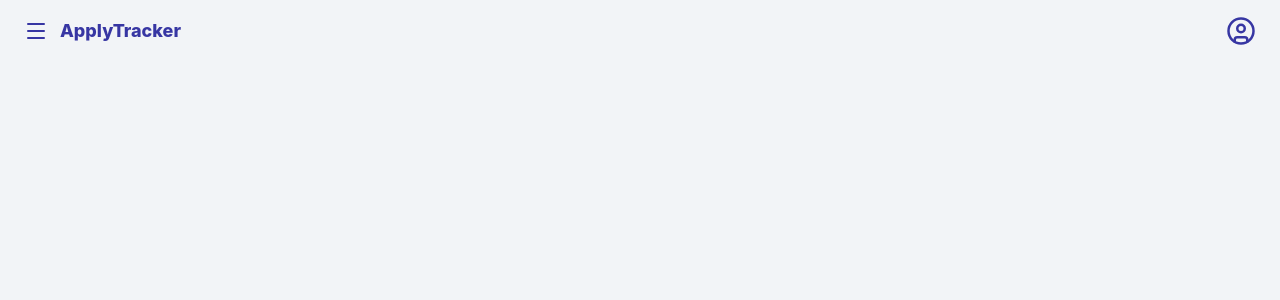
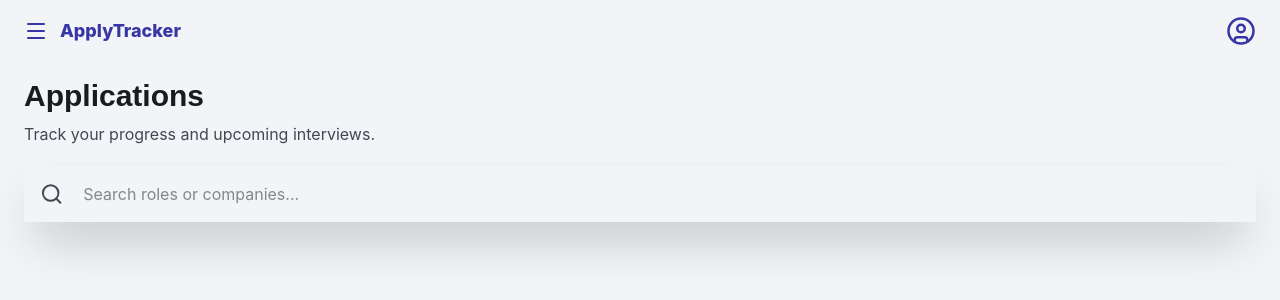
Before and after one commit to ibraSanusi/apply-tracker-frontend, a React (Vite) app: page /chat in a window 1280 px wide. Shown: the top 300 px of the page. Built offline with nearby package versions, Linux system fonts and the light colour scheme; no server answers; sample sign-in values are in the browser's storage.

Commit message:
Add SearchInput ui

```diff
--- /dev/null
+++ b/src/components/SearchInput.tsx
@@ -0,0 +1,10 @@
+import { Search } from "lucide-react";
+
+export default function SearchInput() {
+    return (
+        <div className="shadow-2xl p-4 flex gap-3 my-5 focus-within:outline-2 focus-within:outline-red-100">
+            <Search className="text-slate-700" />
+            <input className="px-2 w-full outline-none" type="text" placeholder="Search roles or companies..." />
+        </div>
+    )
+}
--- a/src/pages/Chat/Chat.tsx
+++ b/src/pages/Chat/Chat.tsx
@@ -1,9 +1,18 @@
 import Header from "../../components/Header";
+import SearchInput from "../../components/SearchInput.tsx";
 
 export default function Chat() {
     return (
         <div>
-            <Header/>
+            <Header />
+            <main className="px-6 py-4">
+                <div className="space-y-2">
+                    <h1 className="text-3xl font-extrabold">Applications</h1>
+                    <p className="text-slate-700">Track your progress and upcoming interviews.</p>
+                </div>
+
+                <SearchInput />
+            </main>
         </div>
     );
 }
```
